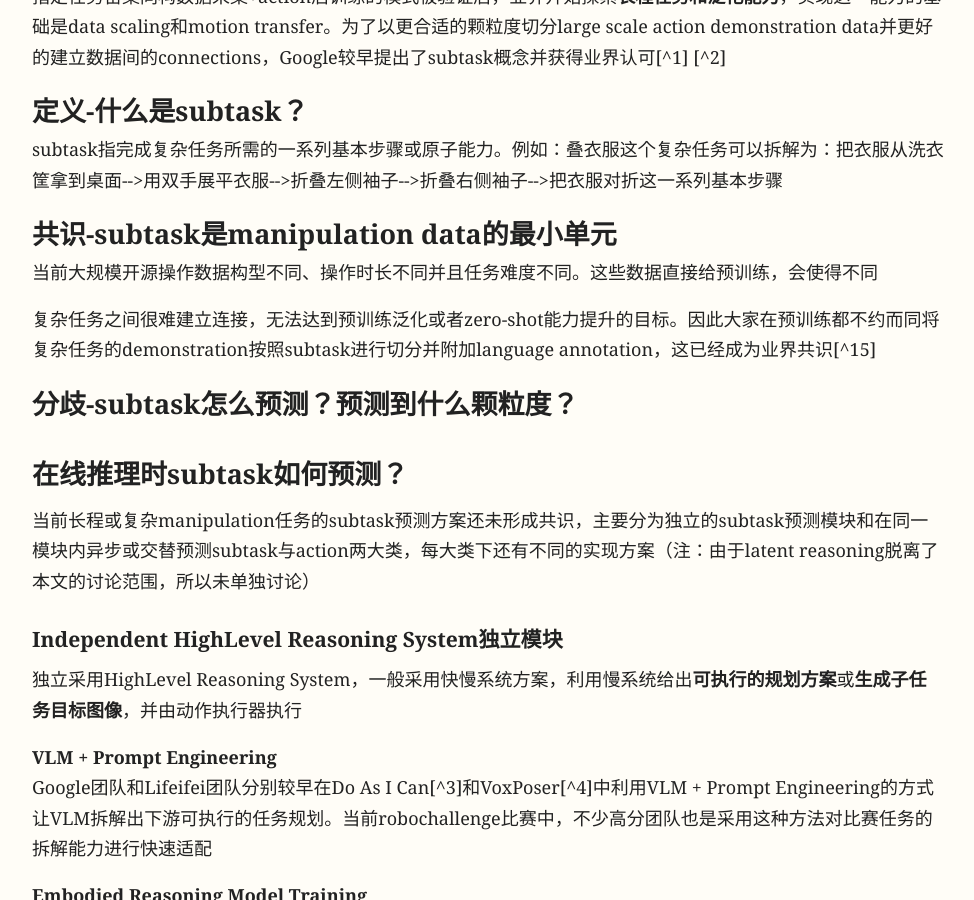
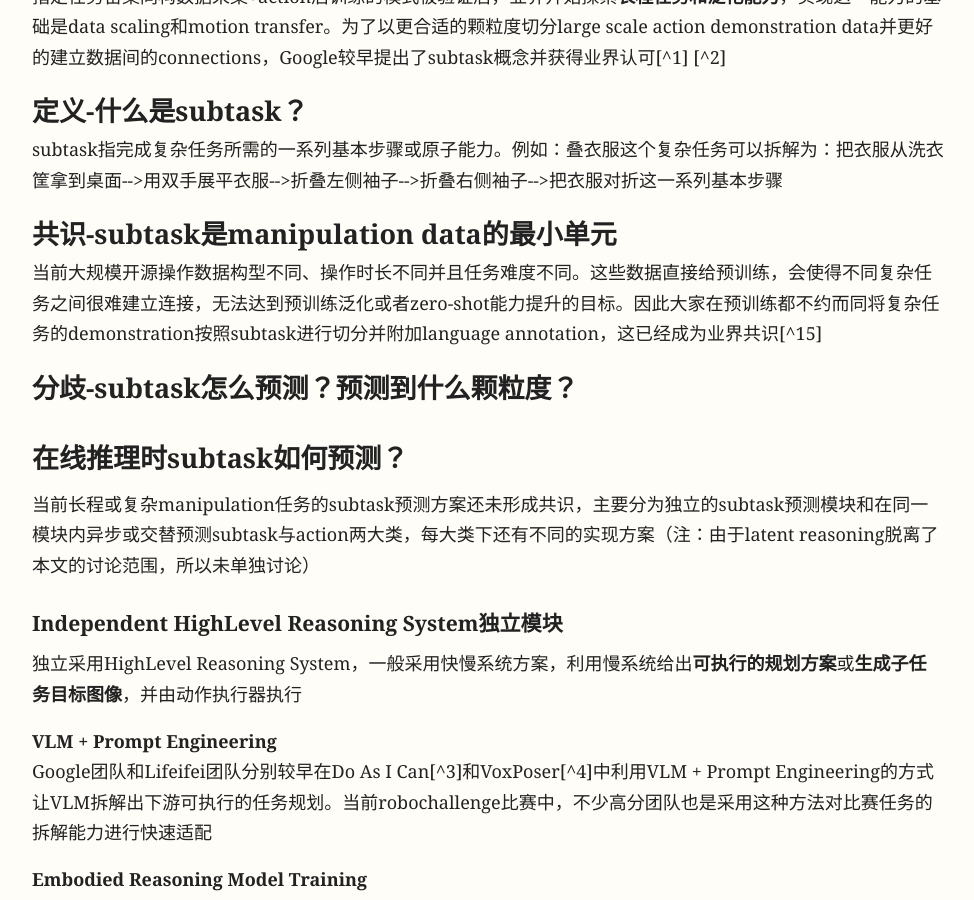
Before and after one commit to fire337/fire337.github.io, a Jekyll site: the page built from _posts/2026-06-10-subtask.md, in a window 1280 px wide and 900 px high, scrolled down 316 px. Shown: the whole window, without its empty margins (152-1126 px from the left). Built offline with Jekyll 4.4.1, drawn with Linux system fonts in a browser that asks for light colours.

```diff
--- a/_posts/2026-06-10-subtask.md
+++ b/_posts/2026-06-10-subtask.md
@@ -14,9 +14,7 @@ subtask指完成复杂任务所需的一系列基本步骤或原子能力。例
 
 # 共识\-subtask是manipulation data的最小单元
 
-当前大规模开源操作数据构型不同、操作时长不同并且任务难度不同。这些数据直接给预训练，会使得不同
-
-复杂任务之间很难建立连接，无法达到预训练泛化或者zero\-shot能力提升的目标。因此大家在预训练都不约而同将复杂任务的demonstration按照subtask进行切分并附加language annotation，这已经成为业界共识[^15]
+当前大规模开源操作数据构型不同、操作时长不同并且任务难度不同。这些数据直接给预训练，会使得不同复杂任务之间很难建立连接，无法达到预训练泛化或者zero\-shot能力提升的目标。因此大家在预训练都不约而同将复杂任务的demonstration按照subtask进行切分并附加language annotation，这已经成为业界共识[^15]
 
 # 分歧\-subtask怎么预测？预测到什么颗粒度？
 
```
